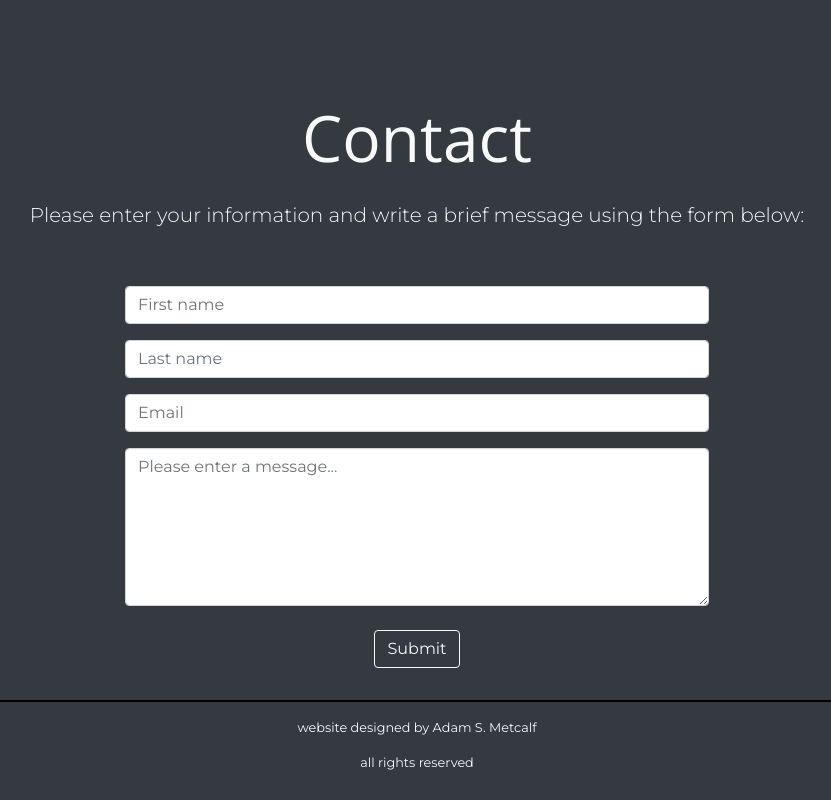
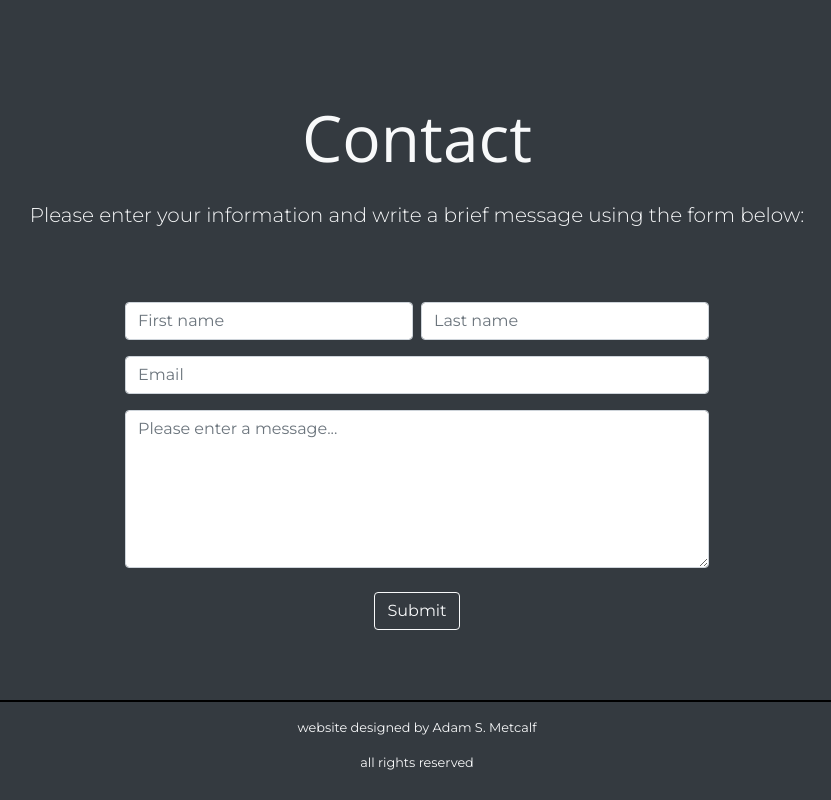
Before and after one commit to TenaciousDev/tenaciousdev.github.io, a plain HTML site: page index.html in a window 1280 px wide. Shown: the part 2860-3660 px from the top of the page, without its empty margins (223-1054 px from the left). Drawn offline with nearby package versions, Linux system fonts and the light colour scheme.

Commit message:
tweaked form styles for responsive appeal

```diff
--- a/index.html
+++ b/index.html
@@ -353,9 +353,9 @@
               method="POST"
               id="contact-form"
             >
-              <div class="form-row justify-content-center m-3">
+              <div class="d-lg-flex form-row justify-content-center m-3">
                 <!-- <div class="col-lg-3 col-md-2 col-sm-0"></div> -->
-                <div class="col">
+                <div class="col col-12 col-lg-6 pe-lg-1">
                   <input
                     type="text"
                     class="form-control mt-3"
@@ -364,7 +364,7 @@
                     required
                   />
                 </div>
-                <div class="col">
+                <div class="col col-12 col-lg-6 ps-lg-1">
                   <input
                     type="text"
                     class="form-control mt-3"
@@ -374,7 +374,7 @@
                   />
                 </div>
               </div>
-              <div class="form-row justify-content-center m-3">
+              <div class="d-flex form-row justify-content-center m-3">
                 <!-- <div class="col-lg-3 col-md-2 col-sm-0"></div> -->
                 <div class="col-12">
                   <input
@@ -386,7 +386,7 @@
                   />
                 </div>
               </div>
-              <div class="form-row justify-content-left m-3">
+              <div class="d-flex form-row justify-content-center m-3">
                 <!-- <div class="col-lg-3 col-md-2 col-sm-0"></div> -->
                 <div class="col-12">
                   <textarea
@@ -405,7 +405,7 @@
                 <input
                   type="hidden"
                   name="_next"
-                  value="https://asmetcalf.github.io/asmetcalf/thanks"
+                  value="http://www.google.com"
                 />
                 <div class="container text-center my-4">
                   <button
```
